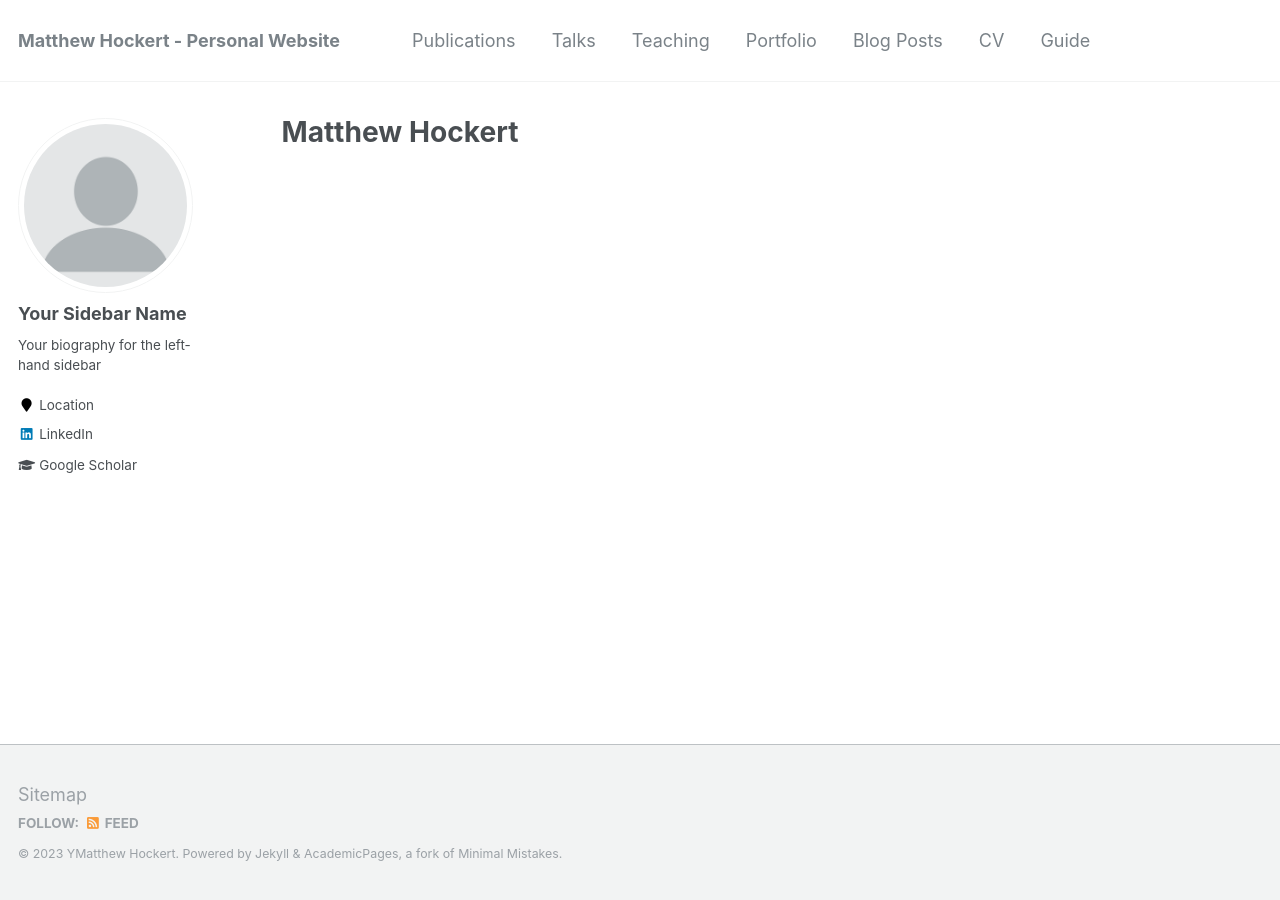
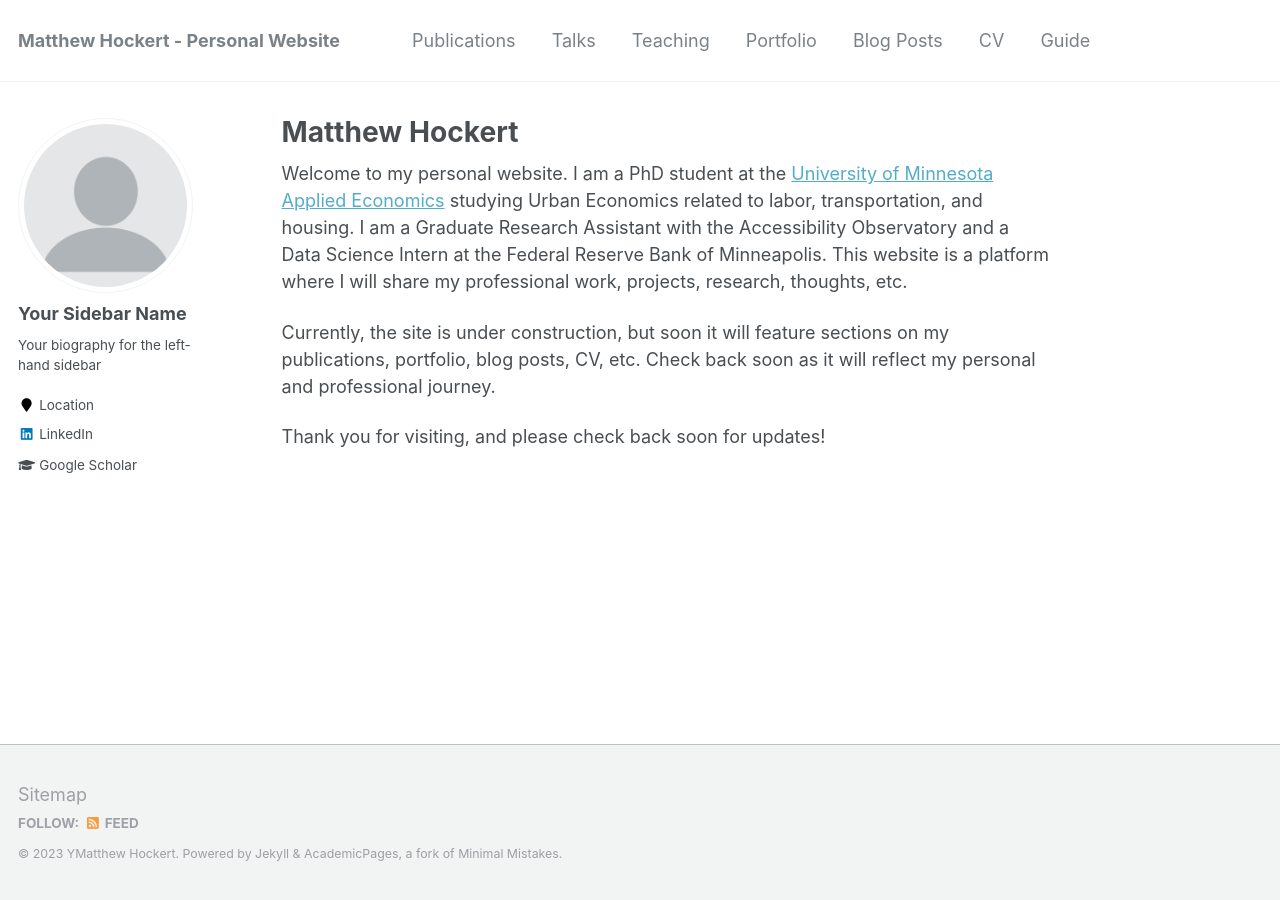
Before and after one commit to MatthewHockert/MatthewHockert.github.io, a Jekyll site: the page built from _pages/about.md, in a window 1280 px wide. Built offline with Jekyll 4.4.1, drawn with Linux system fonts in a browser that asks for light colours.

Commit message:
updated about.md
Description of site.

```diff
--- a/_config.yml
+++ b/_config.yml
@@ -101,7 +101,7 @@ author:
   instagram        :
   impactstory      : #"https://profiles.impactstory.org/u/xxxx-xxxx-xxxx-xxxx"
   lastfm           :
-  linkedin         : "www.linkedin.com/in/matthewhockert"
+  linkedin         : "https://www.linkedin.com/in/matthewhockert/"
   orcid            :
   pinterest        :
   soundcloud       :
--- a/_pages/about.md
+++ b/_pages/about.md
@@ -7,3 +7,9 @@ redirect_from:
   - /about/
   - /about.html
 ---
+
+Welcome to my personal website. I am a PhD student at the [University of Minnesota Applied Economics](https://apec.umn.edu) studying Urban Economics related to labor, transportation, and housing.  I am a Graduate Research Assistant with the Accessibility Observatory and a Data Science Intern at the Federal Reserve Bank of Minneapolis. This website is a platform where I will share my professional work, projects, research, thoughts, etc.
+
+Currently, the site is under construction, but soon it will feature sections on my publications, portfolio, blog posts, CV, etc. Check back soon as it will reflect my personal and professional journey.
+
+Thank you for visiting, and please check back soon for updates!
```
Also changed, not shown: 1 other file.
